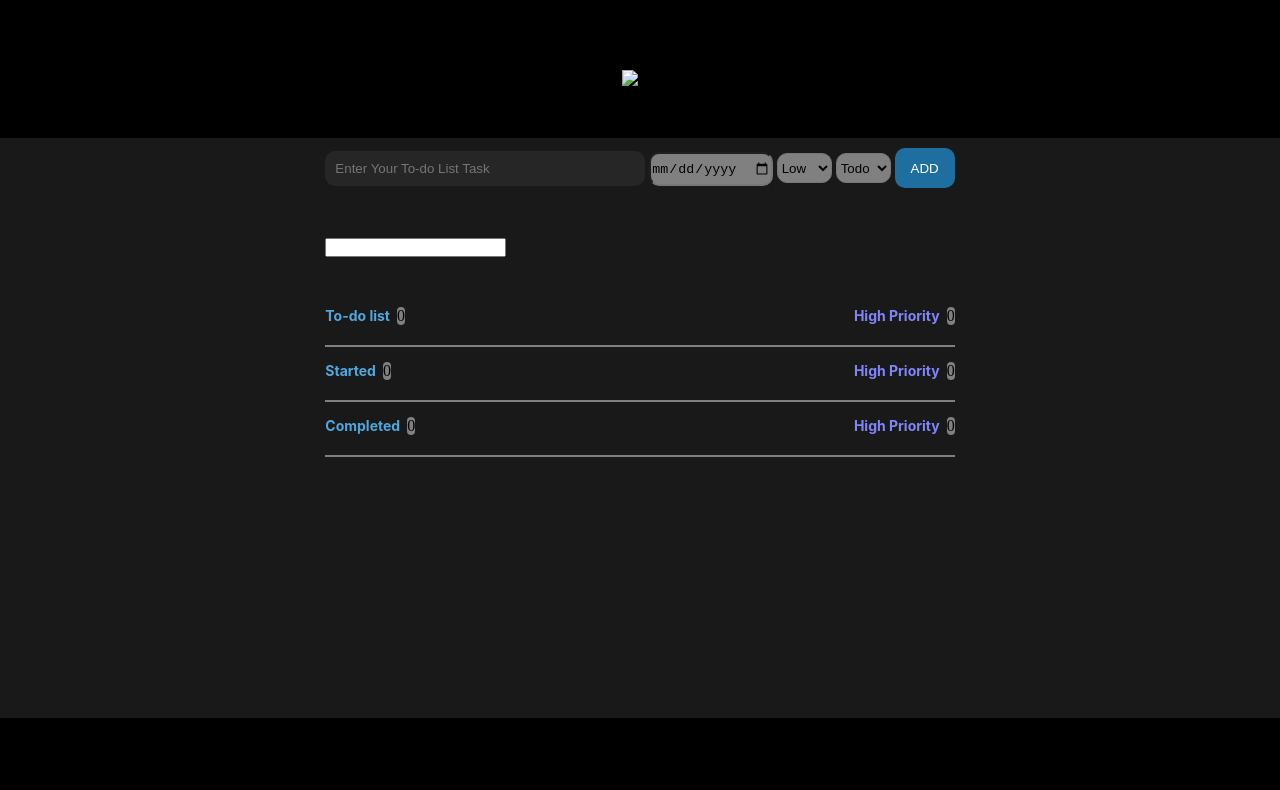
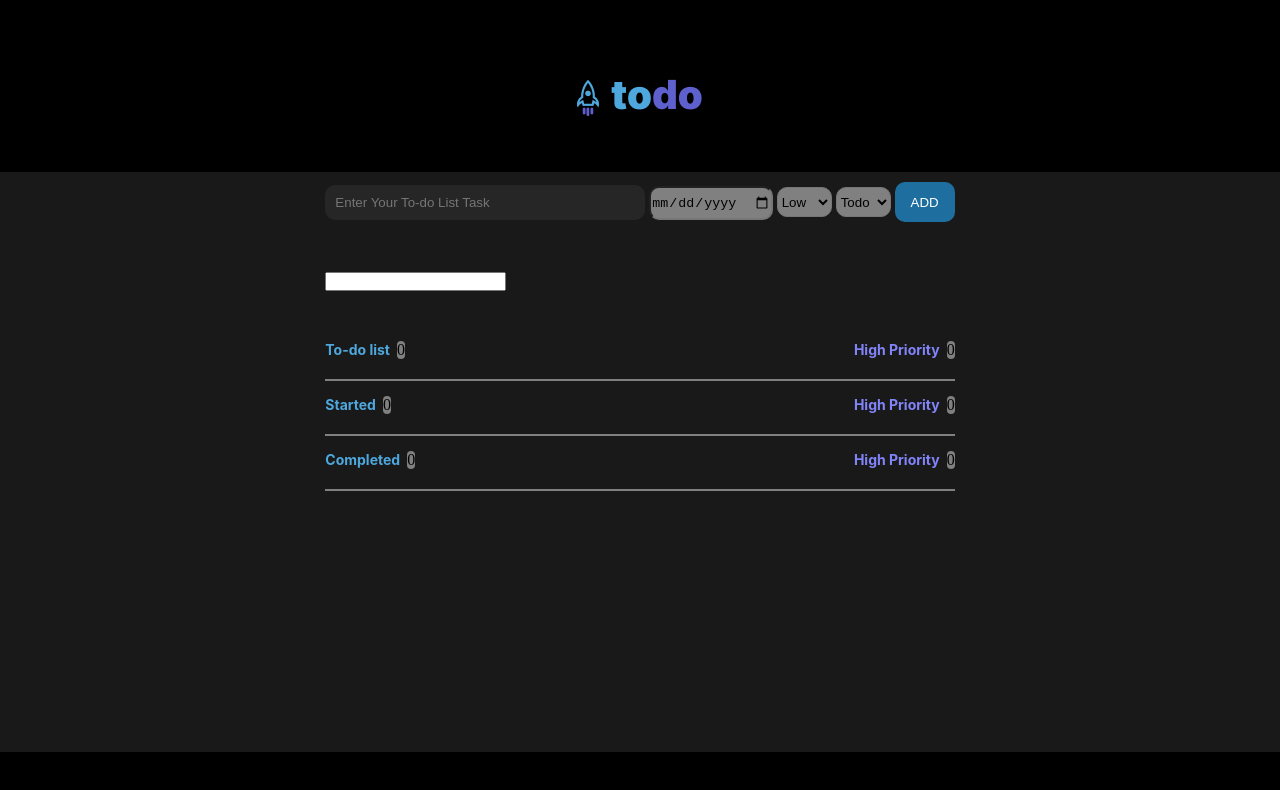
Before and after one commit to sachin9998/F3_Week1, a plain HTML site: page index.html in a window 1280 px wide. Drawn offline with Linux system fonts and the light colour scheme.

```diff
--- a/index.html
+++ b/index.html
@@ -10,7 +10,7 @@
 
 <body>
     <div class="logo">
-        <img src="assests/Logo (2).png" alt="pic">
+        <img src="./Logo.png" alt="pic">
     </div>
     <div class="full">
         <div class="card">
```
Also changed, not shown: Logo.png (added), 1 other file.
